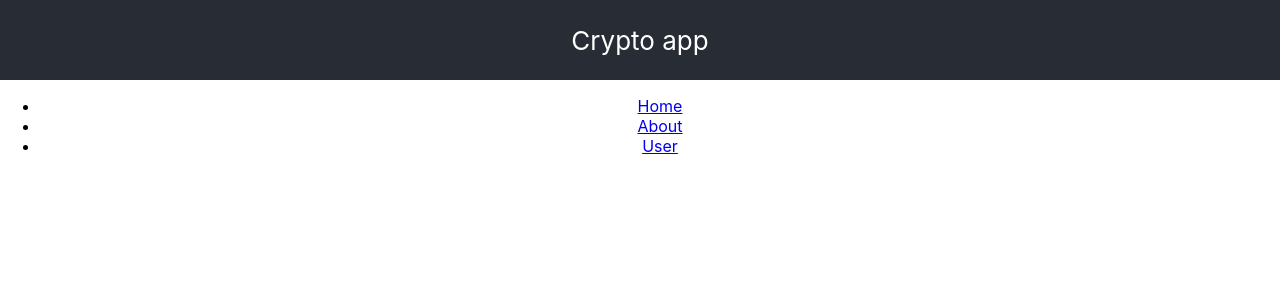
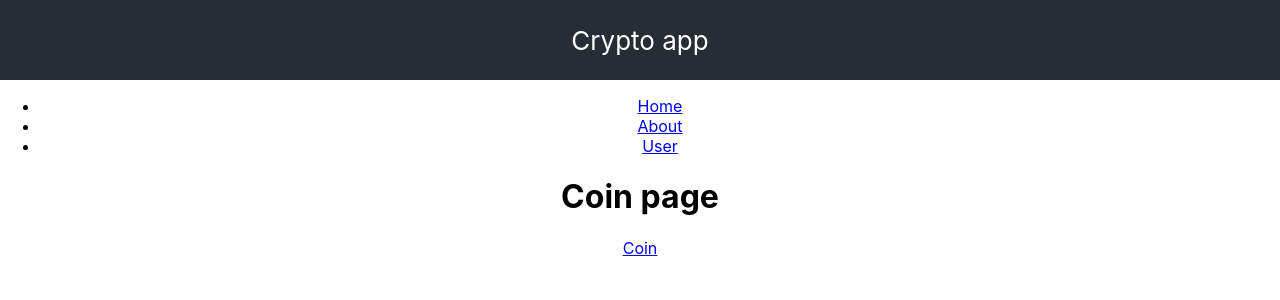
Before and after one commit to marinanicolai/react-crypto-app, a React (Create React App) app: page /coin in a window 1280 px wide. Shown: the top 300 px of the page. Built offline with nearby package versions, Linux system fonts and the light colour scheme.

Commit message:
updating the app features

```diff
--- a/src/App.js
+++ b/src/App.js
@@ -4,6 +4,8 @@ import "./App.css";
 import Home from "./pages/Home";
 import About from "./pages/About";
 import User from "./pages/User";
+import Coin from "./pages/Coin";
+import Dashboard from "./pages/Dashboard";
 
 function App() {
   return (
@@ -27,6 +29,8 @@ function App() {
         <Route path="/" element={<Home />} />
         <Route path="about" element={<About />} />
         <Route path="user" element={<User />} />
+        <Route path="coin" element={<Coin />} />
+        <Route path="dashboard" element={<Dashboard />} />
       </Routes>
     </div>
   );
--- /dev/null
+++ b/src/pages/Coin/index.js
@@ -0,0 +1,17 @@
+import React from "react";
+import { Link } from "react-router-dom";
+
+const Coin = () => {
+  return (
+    <>
+      <main>
+        <h1>Coin page</h1>
+      </main>
+      <nav>
+        <Link to="/coin">Coin</Link>
+      </nav>
+    </>
+  );
+};
+
+export default Coin;
--- /dev/null
+++ b/src/pages/Dashboard/index.js
@@ -0,0 +1,13 @@
+import React from "react";
+
+const Dashboard = () => {
+  return (
+    <>
+      <main>
+        <h1>Dashboard page</h1>
+      </main>
+    </>
+  );
+};
+
+export default Dashboard;
```
